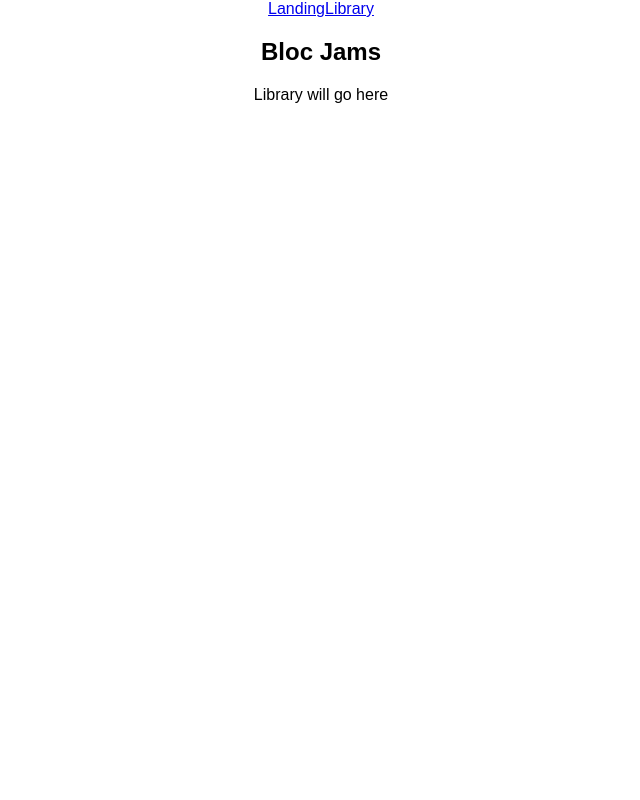
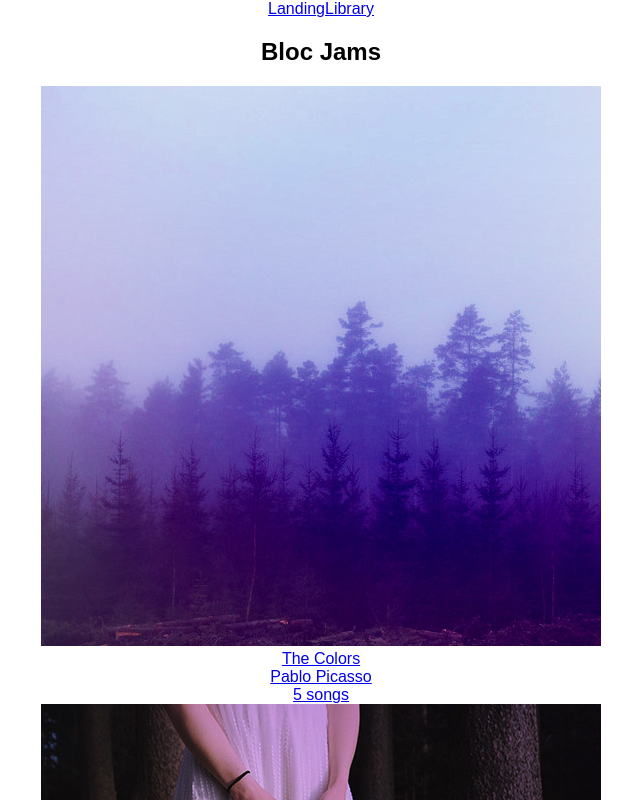
Before and after one commit to arobello/bloc-jams-reactjs, a React (Create React App) app: page /library in a window 1280 px wide. Shown: the top 800 px of the page, without its empty margins (319-959 px from the left). Built offline with nearby package versions, Linux system fonts and the light colour scheme.

Commit message:
Checkpoint Bloc Jams Components-Library: Completed.

```diff
--- a/src/components/Album.js
+++ b/src/components/Album.js
@@ -0,0 +1,13 @@
+import React, { Component } from 'react';
+
+class Album extends Component {
+  render() {
+    return (
+      <section className="album">
+        {this.props.match.params.slug} Album will go here
+      </section>
+    );
+  }
+}
+
+export default Album;
--- a/src/components/Library.js
+++ b/src/components/Library.js
@@ -1,9 +1,30 @@
-import React from 'react';
+import React, { Component } from 'react';
+import { Link } from 'react-router-dom';
+import albumData from './../data/albums';
 
-const Library = () => (
-  <section className="library">
-    Library will go here
-  </section>
-);
+class Library extends Component {
+  constructor(props) {
+    super(props);
+    this.state = { albums:albumData };
+  }
+
+  render() {
+    return (
+      <section className='library'>
+      {
+        this.state.albums.map( (album, index) =>
+          <Link to={`/album/${album.slug}`} key={index}>
+            <img src={album.albumCover} alt={album.title} />
+            <div>{album.title}</div>
+            <div>{album.artist}</div>
+            <div>{album.songs.length} songs</div>
+          </Link>
+        )
+      }
+      </section>
+    );
+  }
+}
+
 
 export default Library;
--- /dev/null
+++ b/src/data/albums.js
@@ -0,0 +1,27 @@
+export default [{
+  title: 'The Colors',
+  artist: 'Pablo Picasso',
+  releaseInfo: '1909 Spanish Records',
+  albumCover: '/assets/images/album_covers/01.jpg',
+  slug: 'the-colors',
+  songs: [
+      { title: 'Blue', duration: '161.71', audioSrc: '/assets/music/blue.mp3' },
+      { title: 'Green', duration: '103.96', audioSrc: '/assets/music/green.mp3' },
+      { title: 'Red', duration: '268.45', audioSrc: '/assets/music/red.mp3' },
+      { title: 'Pink', duration: '153.14', audioSrc: '/assets/music/pink.mp3' },
+      { title: 'Magenta', duration: '374.22', audioSrc: '/assets/music/magenta.mp3' }
+  ]
+}, {
+    title: 'The Telephone',
+    artist: 'Guglielmo Marconi',
+    releaseInfo: '1909 EM',
+    albumCover: '/assets/images/album_covers/02.jpg',
+    slug: 'the-telephone',
+    songs: [
+      { title: 'Blue', duration: '161.71', audioSrc: '/assets/music/blue.mp3' },
+      { title: 'Green', duration: '103.96', audioSrc: '/assets/music/green.mp3' },
+      { title: 'Red', duration: '268.45', audioSrc: '/assets/music/red.mp3' },
+      { title: 'Pink', duration: '153.14', audioSrc: '/assets/music/pink.mp3' },
+      { title: 'Magenta', duration: '374.22', audioSrc: '/assets/music/magenta.mp3' }
+    ]
+}];
```
